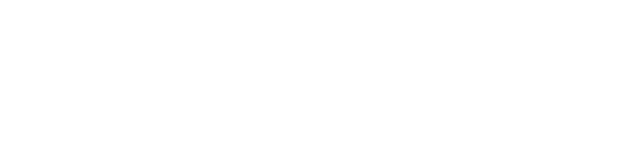
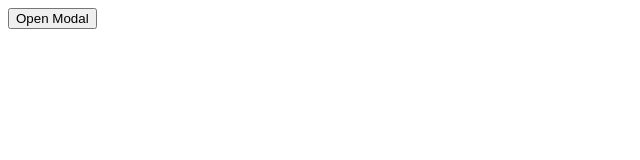
Before and after one commit to acciojob/css-modal-Khanmdasad, a website: page main.html in a window 1280 px wide. Shown: the whole page, without its empty margins (0-640 px from the left). Drawn offline with Linux system fonts and the light colour scheme.

Commit message:
created a submission

```diff
--- a/main.html
+++ b/main.html
@@ -8,6 +8,9 @@
 
 <body>
 	<!-- the entire body must be written by student -->
+	<div class="">
+		<button id="openModal">Open Modal</button>
+	</div>
     <script type="text/javascript" src="./script.js">
 </script>
 
```
